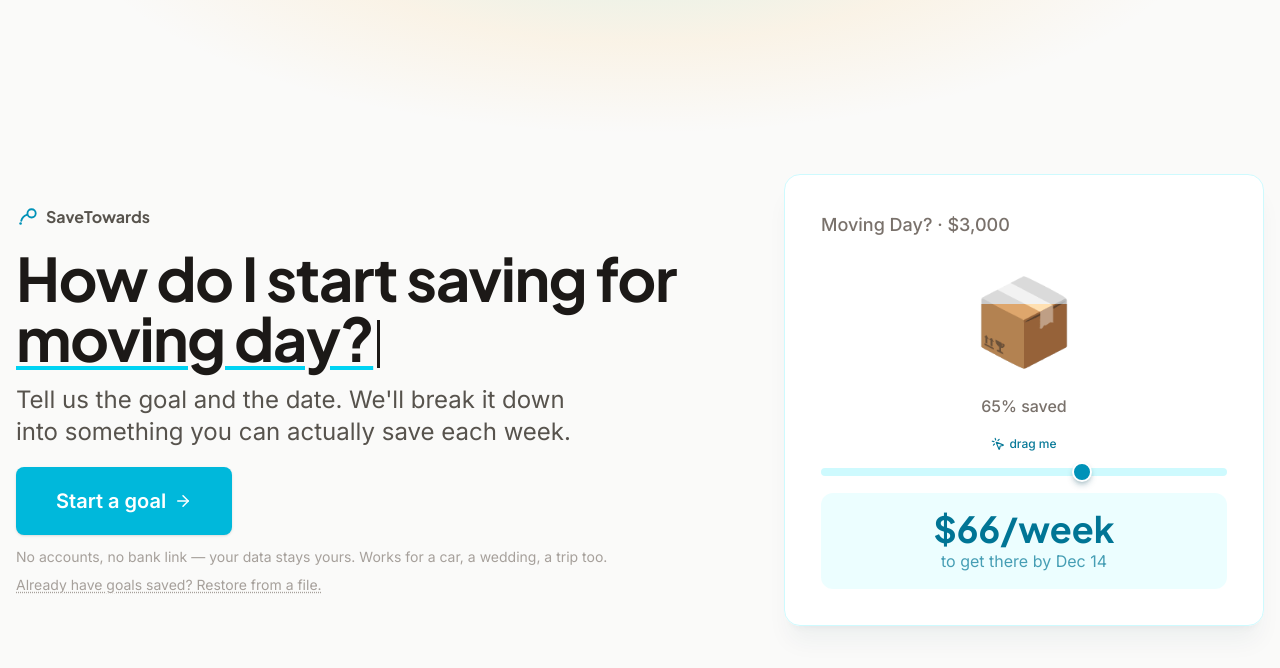
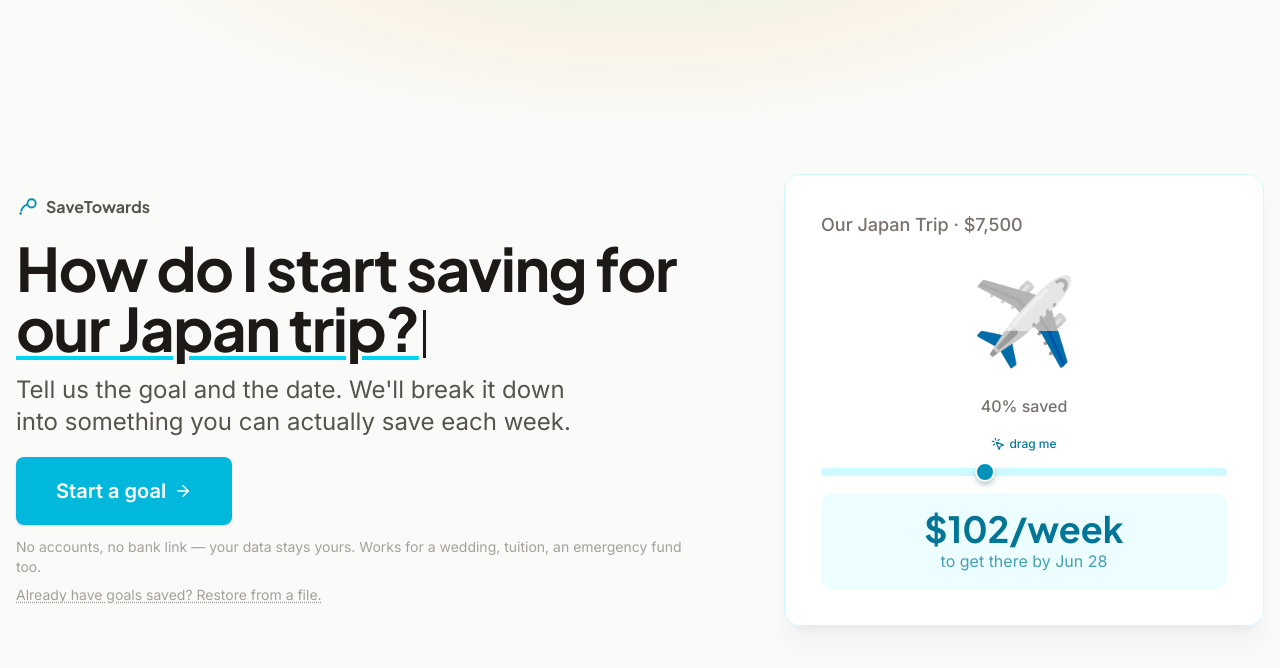
Before and after one commit to yichii/SaveTowards.com, a React (Vite) app: page / in a window 1280 px wide. Shown: the top 668 px of the page. Built offline with nearby package versions, Linux system fonts and the light colour scheme.

Commit message:
feat: update hero examples for improved relevance and clarity

```diff
--- a/src/components/landing/Hero.jsx
+++ b/src/components/landing/Hero.jsx
@@ -36,7 +36,7 @@ export function Hero({ onStart, onRestore, onBack }) {
           )}
           <h1 className="mt-[clamp(0.75rem,2.4dvh,1.5rem)] font-heading text-[clamp(1.25rem,min(6vw,5dvh),3.25rem)] font-bold tracking-tight text-stone-900 lg:text-5xl xl:text-6xl 2xl:text-7xl">
             <span className="sr-only">
-              How do I start saving for my down payment, moving day, my first apartment, or furnishing a home?
+              How do I start saving for my first house, our Japan trip, a Tacoma TRD Pro, or my sister's wedding?
             </span>
             {/* Prefix and animated ending are separate fixed-height lines so the
                 typing/deleting animation only changes line width, never line
--- a/src/components/landing/useHeroDemo.js
+++ b/src/components/landing/useHeroDemo.js
@@ -1,18 +1,20 @@
 import { useEffect, useRef, useState } from 'react'
-import { KeyRound, Landmark, Sofa, Truck } from 'lucide-react'
+import { Car, Gift, Landmark, Plane } from 'lucide-react'
 import { usePrefersReducedMotion } from '../../hooks/usePrefersReducedMotion'
 import { calculateSavingsPlan } from '../../utils/calculations'
 
+// One concrete example per broad category so the hero reads as general-purpose,
+// not homeowner-specific: a down payment, a vacation, a car, and a gift.
 export const EXAMPLE_GOALS = [
-  { phrase: 'my down payment?', label: 'My Down Payment? · $25,000', icon: Landmark, emoji: '🏡', amount: 25000, weeks: 78, pct: 45 },
-  { phrase: 'moving day?', label: 'Moving Day? · $3,000', icon: Truck, emoji: '📦', amount: 3000, weeks: 16, pct: 65 },
-  { phrase: 'my first apartment?', label: 'My First Apartment? · $4,500', icon: KeyRound, emoji: '🔑', amount: 4500, weeks: 16, pct: 50 },
-  { phrase: 'furnishing a home?', label: 'Furnishing a Home? · $16,000', icon: Sofa, emoji: '🛋️', amount: 16000, weeks: 52, pct: 20 },
+  { phrase: 'my first house?', label: 'My First House · $40,000', icon: Landmark, emoji: '🏡', amount: 40000, weeks: 156, pct: 45 },
+  { phrase: 'our Japan trip?', label: 'Our Japan Trip · $7,500', icon: Plane, emoji: '✈️', amount: 7500, weeks: 44, pct: 40 },
+  { phrase: 'a Tacoma TRD Pro?', label: 'Tacoma TRD Pro · $54,000', icon: Car, emoji: '🚗', amount: 54000, weeks: 156, pct: 30 },
+  { phrase: "my sister's wedding?", label: "My Sister's Wedding · $1,200", icon: Gift, emoji: '🎁', amount: 1200, weeks: 20, pct: 55 },
 ]
 
 // Demoted secondary examples — folded into a small, low-emphasis line rather
 // than cycled through the main headline/demo-card animation.
-export const SECONDARY_EXAMPLES = 'a car, a wedding, a trip'
+export const SECONDARY_EXAMPLES = 'a wedding, tuition, an emergency fund'
 
 const DELETE_MS_PER_CHAR = 30
 const TYPE_MS_PER_CHAR = 55
```
